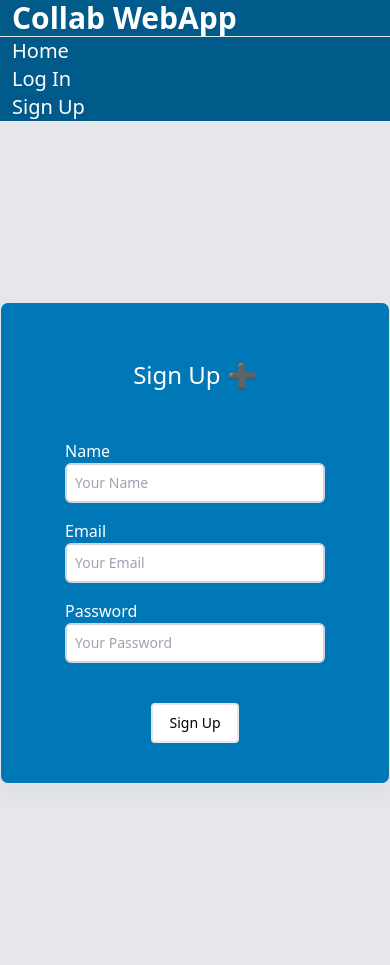
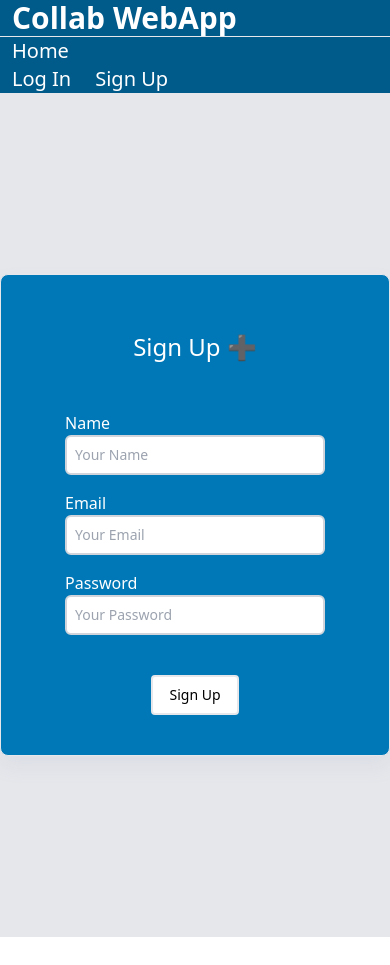
Before and after one commit to BadrEddineMoufid/collab_webapp, a React (Create React App) app: page /signup in a window 390 px wide. After the commit the page ends 937 px from the top, so only its background shows below. Built offline with nearby package versions, Linux system fonts and the light colour scheme.

Commit message:
app state stuff ...

```diff
--- a/src/App.js
+++ b/src/App.js
@@ -1,3 +1,4 @@
+import React, {Component} from 'react'
 import NavBar from "./components/NavBar";
 import {BrowserRouter as Router, Route, Switch} from 'react-router-dom';
 import Home from "./pages/Home";
@@ -5,18 +6,45 @@ import Signup from "./pages/signup";
 import Login from "./pages/login";
 
 
+//app should have a islogedIn state so that it can be passed to the nav bar and other components
 
-function App() {
+const initialState = {
+  isLoggedIn: false
+}
+
+class App extends Component {
+
+  constructor(){
+    super();
+    this.state = initialState;
+  }
+
+  setIsLoggedIn = (loggedIn) =>{
+    if(loggedIn){
+      this.setState({isLoggedIn: true})
+
+      //Debug stuff
+      console.log("isLoggedIn state: "+ this.state.isLoggedIn)
+    }else{
+      this.setState({isLoggedIn: false})
+    }
+  }
+  render(){
     return (
       <Router>
-      <NavBar/>
+        <NavBar loggedIn={this.state.isLoggedIn} />
         <Switch>
           <Route exact path="/" component={Home} />
-        <Route exact path="/signup" component={Signup} />
-        <Route exact path="/login" component={Login} />
+          <Route exact path="/signup" >
+            <Signup setIsLoggedIn={this.setIsLoggedIn} />
+          </Route>
+          <Route exact path="/login">
+            <Login setIsLoggedIn={this.setIsLoggedIn} />
+          </Route>
         </Switch>
       </Router>
     );
   }
+}
 
 export default App;
--- a/src/components/NavBar.js
+++ b/src/components/NavBar.js
@@ -1,22 +1,30 @@
 import React from 'react'
 import { Link } from 'react-router-dom'
 
-export default function NavBar() {
+export default function NavBar({loggedIn}) {
+
+    ///get a prop islogedin if true render home link and room link else render default nav
     return (
         <nav className="bg-deep-cerulean-700 shadow-lg">
             <div className="sm:flex justify-between">
-                <a href="/" className="text-white text-3xl font-bold p-3 no-underline">Collab WebApp </a>
 
+                <Link className="text-white text-3xl font-bold p-3 no-underline" to='/' >Collab WebApp</Link>
                 <ul className="text-white sm:self-center text-xl border-t sm:border-none">
                     <li className="sm:inline-block  ">
                         <Link className="p-3 hover:font-extrabold" to="/" >Home</Link>
                     </li>
-                    <li className="sm:inline-block ">
-                        <Link className="p-3 hover:font-extrabold " to="/login" >Log In</Link>
-                    </li>
-                    <li className="sm:inline-block">
-                        <Link className="p-3 hover:font-extrabold" to="/signup" >Sign Up</Link>
-                    </li>
+                    {   loggedIn ?
+                        <li className="sm:inline-block  ">
+                            <Link className="p-3 hover:font-extrabold" to="/room">Create Room</Link>
+                        </li>
+                        :
+
+                        <span>
+                            <Link className="p-3 hover:font-extrabold " to="/login" >Log In</Link>
+                            <Link className="p-3 hover:font-extrabold" to="/signup" >Sign Up</Link>
+                        </span>
+
+                    }
 
                 </ul>
 
--- a/src/pages/login.js
+++ b/src/pages/login.js
@@ -1,9 +1,9 @@
 import React , {useState} from 'react'
 import { Redirect } from 'react-router';
 
-const Login = () => {
+const Login = ({setIsLoggedIn}) => {
 
-    //TODO:setup component state using useState hook
+    //DONE:setup component state using useState hook
 
     const [redirect, setRedirect] = useState(false)
 
@@ -21,8 +21,10 @@ const Login = () => {
         .then(response => response.json())
         .then(data => {
             console.log(data)
+            //TODO: store token in localStorge or something
             if(data.user.name){
                 setRedirect(true);
+                setIsLoggedIn(true);
             }
         }).catch(err => console.log(err))
 
--- a/src/pages/signup.js
+++ b/src/pages/signup.js
@@ -5,14 +5,14 @@ export default function signup() {
     const handleFormSubmit = (e) => {
         e.preventDefault();
 
-        //TODO: check if emty before fetch
+        //DONE: check if emty before fetch : server side validation is enough
         let name = e.target.elements.name.value;
         let email = e.target.elements.email.value;
         let password = e.target.elements.password.value;
 
         console.log(name, email, password);
 
-        //TODO: setup the fetch request for signup
+        //DONE: setup the fetch request for signup
         fetch(`${process.env.REACT_APP_API_BASE_URL}/register`,{
             method: 'post',
             headers: {'Content-type': 'application/json'},
```
Lines whose indentation alone changed are shown as unchanged.
